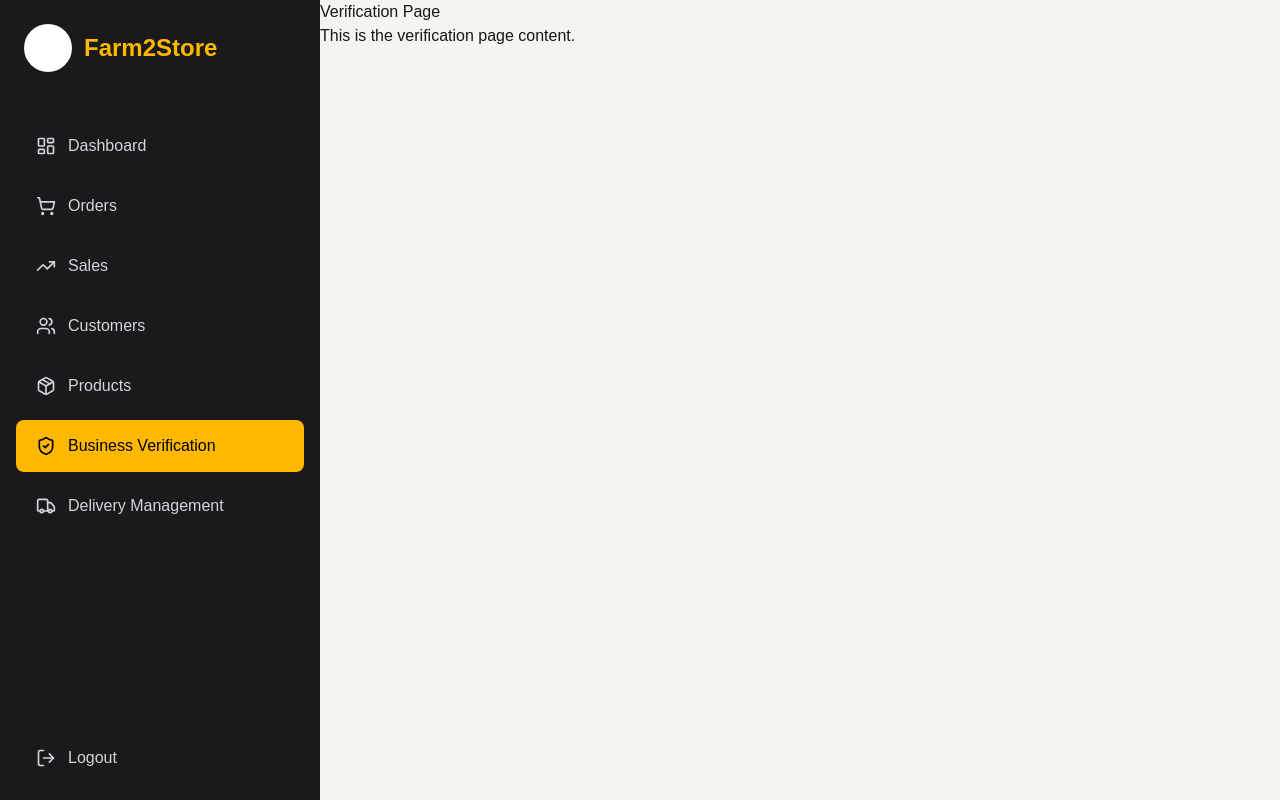
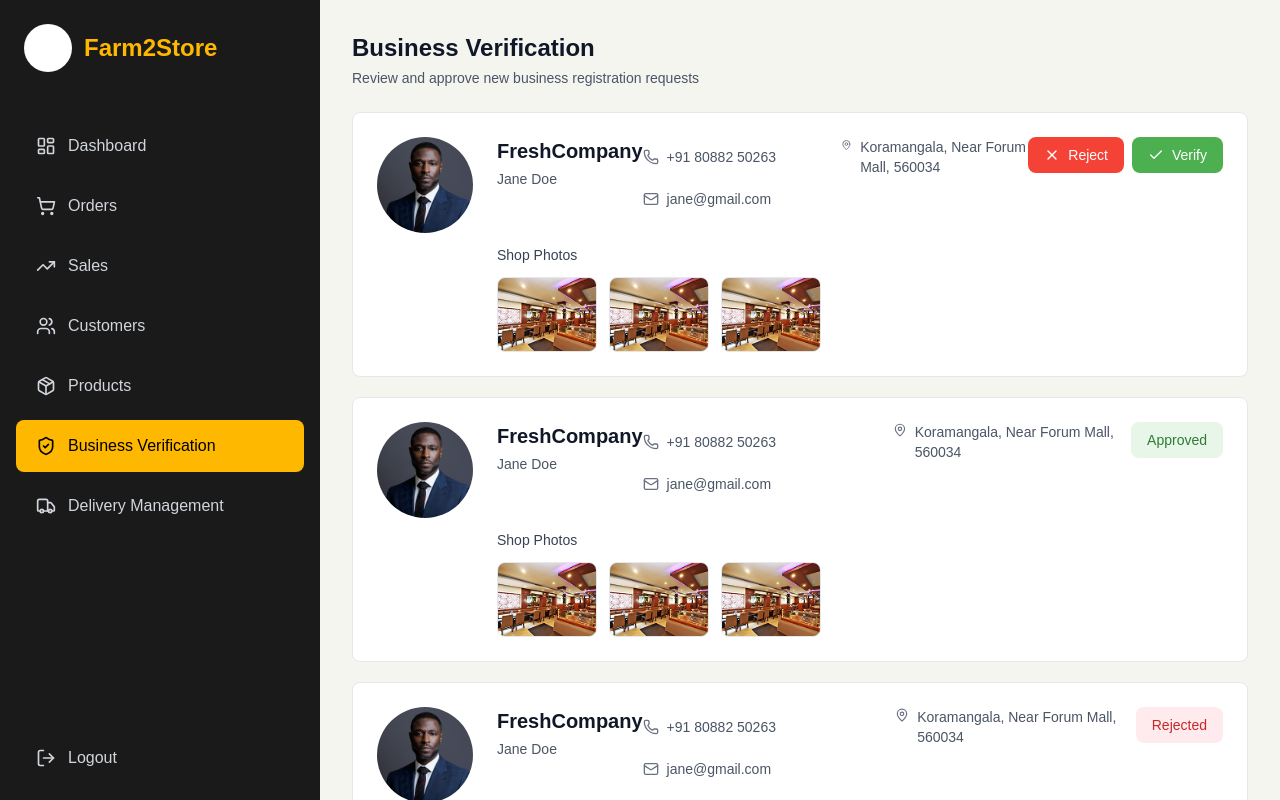
Before and after one commit to Rolaanddd/adminDashboard, a Next.js app: page /verification in a window 1280 px wide. Built offline with nearby package versions, Linux system fonts and the light colour scheme.

Commit message:
back to default

```diff
--- a/app/(pages)/verification/page.tsx
+++ b/app/(pages)/verification/page.tsx
@@ -1,8 +1,204 @@
-export default function VerificationPage() {
+"use client";
+
+import { Phone, Mail, MapPin, X, Check } from "lucide-react";
+import { useState } from "react";
+import Image from "next/image";
+
+interface BusinessRequest {
+  id: string;
+  companyName: string;
+  contactPerson: string;
+  phone: string;
+  email: string;
+  address: string;
+  shopPhotos: string[];
+  status: "pending" | "approved" | "rejected";
+  profileImage: string;
+}
+
+export default function BusinessVerificationPage() {
+  const [requests, setRequests] = useState<BusinessRequest[]>([
+    {
+      id: "1",
+      companyName: "FreshCompany",
+      contactPerson: "Jane Doe",
+      phone: "+91 80882 50263",
+      email: "jane@gmail.com",
+      address: "Koramangala, Near Forum Mall, 560034",
+      shopPhotos: [
+        "/assets/shop-photo.png",
+        "/assets/shop-photo.png",
+        "/assets/shop-photo.png",
+      ],
+      status: "pending",
+      profileImage: "/assets/profile.jpg",
+    },
+    {
+      id: "2",
+      companyName: "FreshCompany",
+      contactPerson: "Jane Doe",
+      phone: "+91 80882 50263",
+      email: "jane@gmail.com",
+      address: "Koramangala, Near Forum Mall, 560034",
+      shopPhotos: [
+        "/assets/shop-photo.png",
+        "/assets/shop-photo.png",
+        "/assets/shop-photo.png",
+      ],
+      status: "approved",
+      profileImage: "/assets/profile.jpg",
+    },
+    {
+      id: "3",
+      companyName: "FreshCompany",
+      contactPerson: "Jane Doe",
+      phone: "+91 80882 50263",
+      email: "jane@gmail.com",
+      address: "Koramangala, Near Forum Mall, 560034",
+      shopPhotos: [
+        "/assets/shop-photo.png",
+        "/assets/shop-photo.png",
+        "/assets/shop-photo.png",
+      ],
+      status: "rejected",
+      profileImage: "/assets/profile.jpg",
+    },
+  ]);
+
+  const handleVerify = (id: string) => {
+    setRequests(
+      requests.map((req) =>
+        req.id === id ? { ...req, status: "approved" as const } : req,
+      ),
+    );
+  };
+
+  const handleReject = (id: string) => {
+    setRequests(
+      requests.map((req) =>
+        req.id === id ? { ...req, status: "rejected" as const } : req,
+      ),
+    );
+  };
+
   return (
-    <div>
-      <h1>Verification Page</h1>
-      <p>This is the verification page content.</p>
+    <div className="p-8">
+      {/* Header */}
+      <div className="mb-6">
+        <h1 className="text-2xl font-bold text-gray-900 mb-1">
+          Business Verification
+        </h1>
+        <p className="text-gray-600 text-sm">
+          Review and approve new business registration requests
+        </p>
+      </div>
+
+      {/* Verification Cards */}
+      <div className="space-y-5">
+        {requests.map((request) => (
+          <div
+            key={request.id}
+            className="bg-white rounded-lg border border-gray-200 p-6"
+          >
+            <div className="flex items-start justify-between">
+              <div className="flex gap-6 flex-1">
+                {/* Profile Image */}
+                <div className="w-24 h-24 rounded-full overflow-hidden relative">
+                  <Image
+                    src={request.profileImage}
+                    alt={request.contactPerson}
+                    fill
+                    className="object-cover"
+                  />
+                </div>
+
+                {/* Company Info */}
+                <div className="flex-1">
+                  <div className="flex items-start justify-between mb-7">
+                    <div>
+                      <h3 className="text-xl font-bold text-gray-900 mb-1">
+                        {request.companyName}
+                      </h3>
+                      <p className="text-sm text-gray-600">
+                        {request.contactPerson}
+                      </p>
+                    </div>
+                    {/* Contact Details */}
+                    <div className="grid grid-cols-2  gap-3 mb-2">
+                      <div className="flex items-center gap-2 text-sm text-gray-600">
+                        <Phone size={16} className="text-gray-500" />
+                        <span>{request.phone}</span>
+                      </div>
+                      <div className="flex items-start gap-2 text-sm text-gray-600">
+                        <MapPin size={16} className="text-gray-500" />
+                        <span>{request.address}</span>
+                      </div>
+                      <div className="flex items-center gap-2 text-sm text-gray-600">
+                        <Mail size={16} className="text-gray-500" />
+                        <span>{request.email}</span>
+                      </div>
+                    </div>
+
+                    {/* Action Buttons or Status Badge */}
+                    {request.status === "pending" && (
+                      <div className="flex gap-2">
+                        <button
+                          onClick={() => handleReject(request.id)}
+                          className="flex items-center gap-2 px-4 py-2 bg-[#F44336] text-white rounded-lg hover:bg-[#D32F2F] transition-colors text-sm font-medium"
+                        >
+                          <X size={16} />
+                          Reject
+                        </button>
+                        <button
+                          onClick={() => handleVerify(request.id)}
+                          className="flex items-center gap-2 px-4 py-2 bg-[#4CAF50] text-white rounded-lg hover:bg-[#45A049] transition-colors text-sm font-medium"
+                        >
+                          <Check size={16} />
+                          Verify
+                        </button>
+                      </div>
+                    )}
+
+                    {request.status === "approved" && (
+                      <div className="px-4 py-2 bg-[#E8F5E9] text-[#2E7D32] rounded-lg text-sm font-medium">
+                        Approved
+                      </div>
+                    )}
+
+                    {request.status === "rejected" && (
+                      <div className="px-4 py-2 bg-[#FFEBEE] text-[#C62828] rounded-lg text-sm font-medium">
+                        Rejected
+                      </div>
+                    )}
+                  </div>
+
+                  {/* Shop Photos */}
+                  <div>
+                    <p className="text-sm font-medium text-gray-700 mb-3">
+                      Shop Photos
+                    </p>
+                    <div className="flex gap-3">
+                      {request.shopPhotos.map((photo, index) => (
+                        <div
+                          key={index}
+                          className="w-[100px] h-[75px] rounded-lg overflow-hidden border border-gray-200 relative"
+                        >
+                          <Image
+                            src={photo}
+                            alt={`Shop ${index + 1}`}
+                            fill
+                            className="object-cover"
+                          />
+                        </div>
+                      ))}
+                    </div>
+                  </div>
+                </div>
+              </div>
+            </div>
+          </div>
+        ))}
+      </div>
     </div>
   );
 }
```
